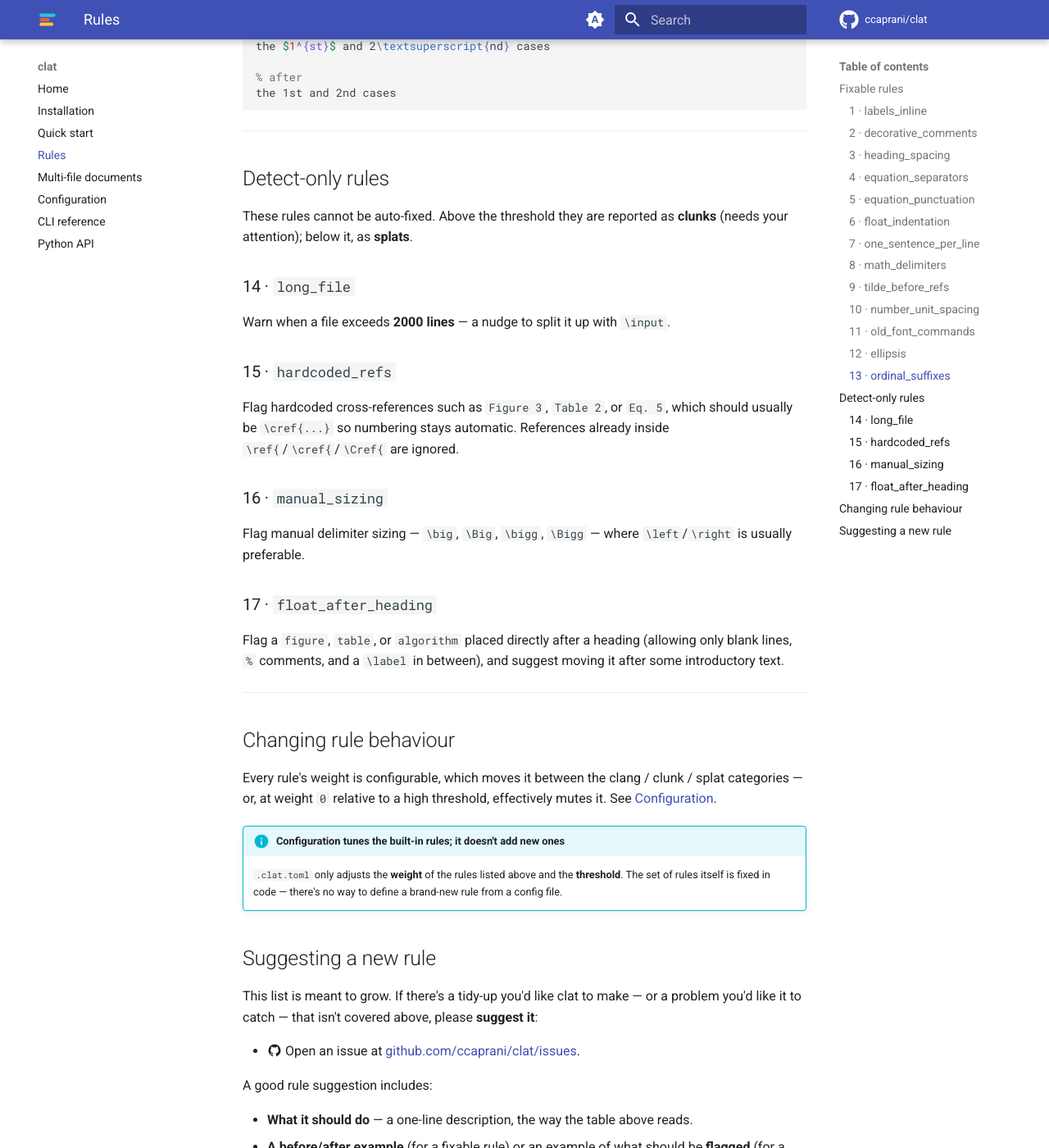
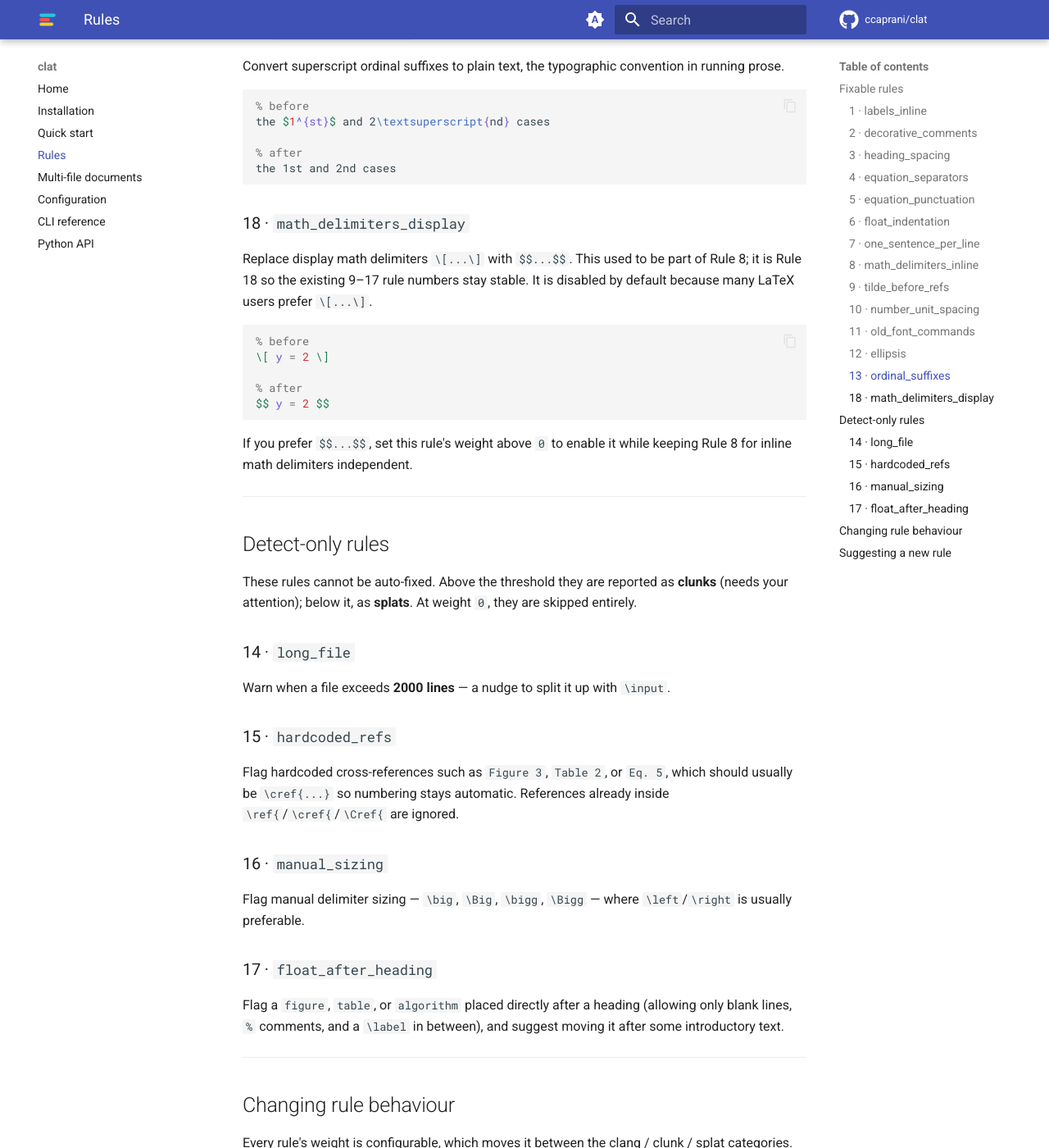
Before and after one commit to ccaprani/clat, an MkDocs documentation site: the page built from docs/rules.md, in a window 1280 px wide and 1400 px high, scrolled down 5482 px. Shown: the whole window at 82% size. Built offline with MkDocs 1.6.1 and Material for MkDocs 9.7.7, drawn with Linux system fonts in a browser that asks for light colours; comment, search, counter and statistics services are not loaded; some of the changed text lies outside the part shown.

Commit message:
Split math delimiter rules without renumbering
Keep Rule 8 as inline-only math delimiter conversion and add Rule 18 for display math delimiter conversion, preserving existing Rule 9-17 numbers. Default the display delimiter rule to off (weight 0), add an explicit off category, and keep legacy math_delimiters config weights mapped to both split rules for compatibility.

Tests: pytest -q

````diff
--- a/docs/rules.md
+++ b/docs/rules.md
@@ -1,6 +1,6 @@
 # Rules
 
-`clat` ships with **17 rules** — 13 that it can auto-fix and 4 detect-only
+`clat` ships with **18 rules** — 14 that it can auto-fix and 4 detect-only
 checks. Run `clat list` to see them all with their current weights and
 categories.
 
@@ -13,16 +13,17 @@ categories.
 |  5 | `equation_punctuation`  |    6    |   ✓   | Add trailing comma or period to display equations          |
 |  6 | `float_indentation`     |    5    |   ✓   | Tab-indent content inside figure/table/list environments   |
 |  7 | `one_sentence_per_line` |    8    |   ✓   | Split sentences onto individual lines                       |
-|  8 | `math_delimiters`       |    5    |   ✓   | Replace `\(...\)` with `$...$` and `\[...\]` with `$$...$$` |
-|  9 | `tilde_before_refs`     |    7    |   ✓   | Ensure `~` before `\ref`, `\cite` etc.                     |
-| 10 | `number_unit_spacing`   |    6    |   ✓   | Normalise number–unit spacing (`100\,kN`)                  |
-| 11 | `old_font_commands`     |    5    |   ✓   | Replace `{\bf text}` with `\textbf{text}` etc.            |
-| 12 | `ellipsis`              |    4    |   ✓   | Replace `...` with `\dots`                                 |
-| 13 | `ordinal_suffixes`      |    8    |   ✓   | Convert superscript ordinals to plain text (`1st`, `2nd`)  |
-| 14 | `long_file`             |    3    |   ✗   | Warn if a file exceeds 2000 lines                          |
-| 15 | `hardcoded_refs`        |    6    |   ✗   | Detect `Figure 3` instead of `\cref{...}`                 |
-| 16 | `manual_sizing`         |    3    |   ✗   | Detect `\big`, `\Big` etc.                                |
-| 17 | `float_after_heading`   |    4    |   ✗   | Detect a float placed directly after a heading             |
+|  8 | `math_delimiters_inline`  |    5    |   ✓   | Replace `\(...\)` with `$...$`                         |
+|  9 | `tilde_before_refs`       |    7    |   ✓   | Ensure `~` before `\ref`, `\cite` etc.                  |
+| 10 | `number_unit_spacing`     |    6    |   ✓   | Normalise number–unit spacing (`100\,kN`)               |
+| 11 | `old_font_commands`       |    5    |   ✓   | Replace `{\bf text}` with `\textbf{text}` etc.         |
+| 12 | `ellipsis`                |    4    |   ✓   | Replace `...` with `\dots`                              |
+| 13 | `ordinal_suffixes`        |    8    |   ✓   | Convert superscript ordinals to plain text (`1st`, `2nd`)|
+| 14 | `long_file`               |    3    |   ✗   | Warn if a file exceeds 2000 lines                       |
+| 15 | `hardcoded_refs`          |    6    |   ✗   | Detect `Figure 3` instead of `\cref{...}`              |
+| 16 | `manual_sizing`           |    3    |   ✗   | Detect `\big`, `\Big` etc.                             |
+| 17 | `float_after_heading`     |    4    |   ✗   | Detect a float placed directly after a heading          |
+| 18 | `math_delimiters_display` |    0    |   ✓   | Replace `\[...\]` with `$$...$$`                      |
 
 !!! tip "Order matters"
     Fixable rules are applied in a fixed sequence (decorative comments are
@@ -151,19 +152,21 @@ This is another.
 And a third.
 ```
 
-### 8 · `math_delimiters`
+### 8 · `math_delimiters_inline`
 
-Replace the verbose LaTeX2e math delimiters with the short dollar form.
+Replace the verbose LaTeX2e inline math delimiters with the short dollar form.
+Display delimiter style is handled separately by Rule 18 so users can weight it
+independently.
 
 ```latex
 % before
-inline \(x = 1\) and display \[ y = 2 \]
+inline \(x = 1\)
 
 % after
-inline $x = 1$ and display $$ y = 2 $$
+inline $x = 1$
 ```
 
-Comment lines and `verbatim` blocks are skipped.
+Comment lines and verbatim starts are skipped.
 
 ### 9 · `tilde_before_refs`
 
@@ -232,12 +235,30 @@ the $1^{st}$ and 2\textsuperscript{nd} cases
 the 1st and 2nd cases
 ```
 
+### 18 · `math_delimiters_display`
+
+Replace display math delimiters `\[...\]` with `$$...$$`. This used to be part
+of Rule 8; it is Rule 18 so the existing 9–17 rule numbers stay stable. It is
+disabled by default because many LaTeX users prefer `\[...\]`.
+
+```latex
+% before
+\[ y = 2 \]
+
+% after
+$$ y = 2 $$
+```
+
+If you prefer `$$...$$`, set this rule's weight above `0` to enable it while
+keeping Rule 8 for inline math delimiters independent.
+
 ---
 
 ## Detect-only rules
 
 These rules cannot be auto-fixed. Above the threshold they are reported as
-**clunks** (needs your attention); below it, as **splats**.
+**clunks** (needs your attention); below it, as **splats**. At weight `0`, they
+are skipped entirely.
 
 ### 14 · `long_file`
 
@@ -266,8 +287,8 @@ suggest moving it after some introductory text.
 ## Changing rule behaviour
 
 Every rule's weight is configurable, which moves it between the clang / clunk /
-splat categories — or, at weight `0` relative to a high threshold, effectively
-mutes it. See [Configuration](configuration.md).
+splat categories. Set a rule's weight to `0` to disable it entirely. See
+[Configuration](configuration.md).
 
 !!! info "Configuration tunes the built-in rules; it doesn't add new ones"
     `.clat.toml` only adjusts the **weight** of the rules listed above and the
````
Also changed, not shown: README.md (+28 -21 lines), docs/cli.md (+1 -1 lines), docs/configuration.md (+12 -9 lines), docs/index.md (+11 -9 lines), docs/quickstart.md (+6 -4 lines), 4 other files.
